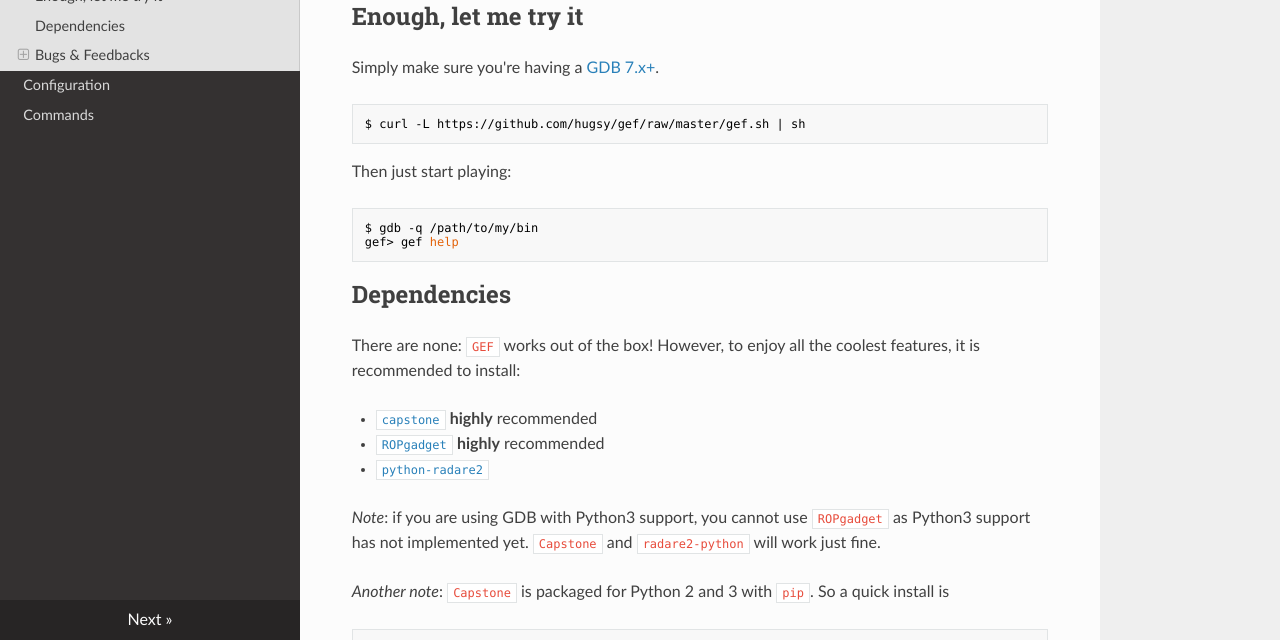
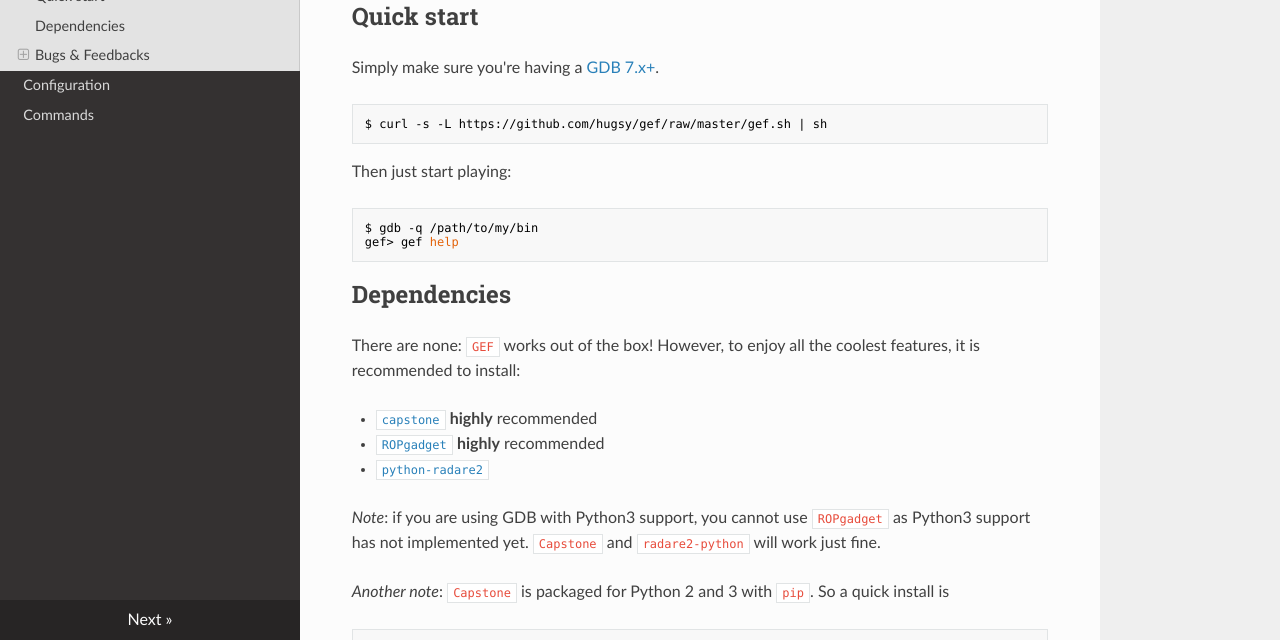
Before and after one commit to hugsy/gef, an MkDocs documentation site: the page built from docs/index.md, in a window 1280 px wide and 900 px high, scrolled down 1971 px, cut to the strip 260-900 px from the top of the window. Built offline with MkDocs 1.6.1, drawn with Linux system fonts in a browser that asks for light colours; nearby versions of some CDN libraries; old or Windows-style settings are respelled for this version of MkDocs; some of the changed text lies outside the part shown.

Commit message:
Update index.md

````diff
--- a/docs/index.md
+++ b/docs/index.md
@@ -38,11 +38,11 @@
 ![gef-mips](https://i.imgur.com/WTXutso.png)
 
 
-## Enough, let me try it
+## Quick start
 
 Simply make sure you're having a [GDB 7.x+](https://www.gnu.org/s/gdb).
 ``` bash
-$ curl -L https://github.com/hugsy/gef/raw/master/gef.sh | sh
+$ curl -s -L https://github.com/hugsy/gef/raw/master/gef.sh | sh
 ```
 
 Then just start playing:
````
